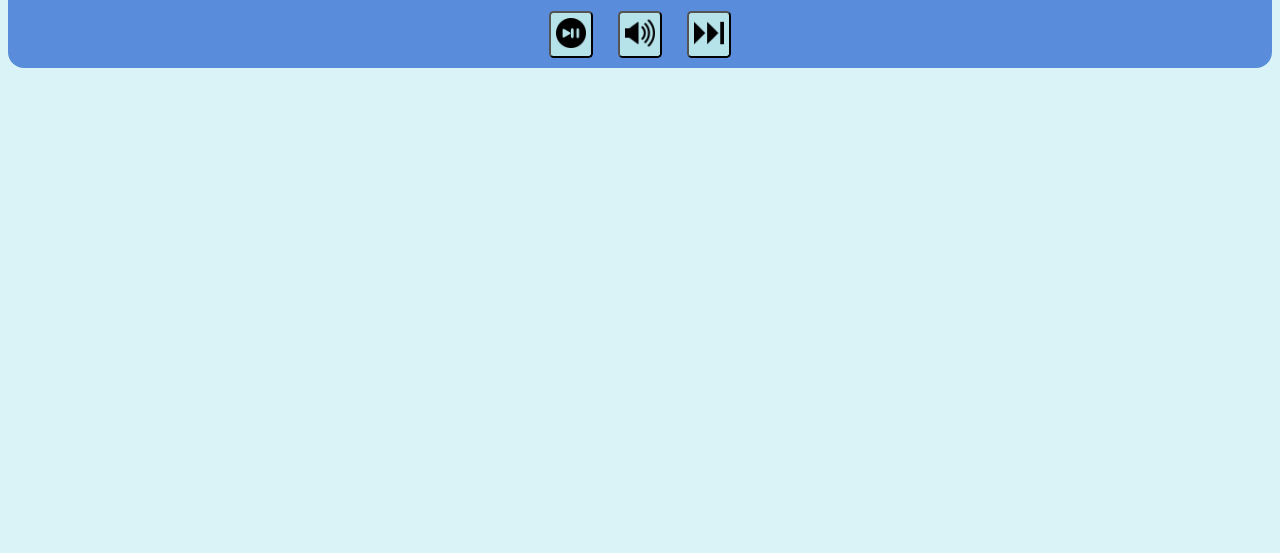
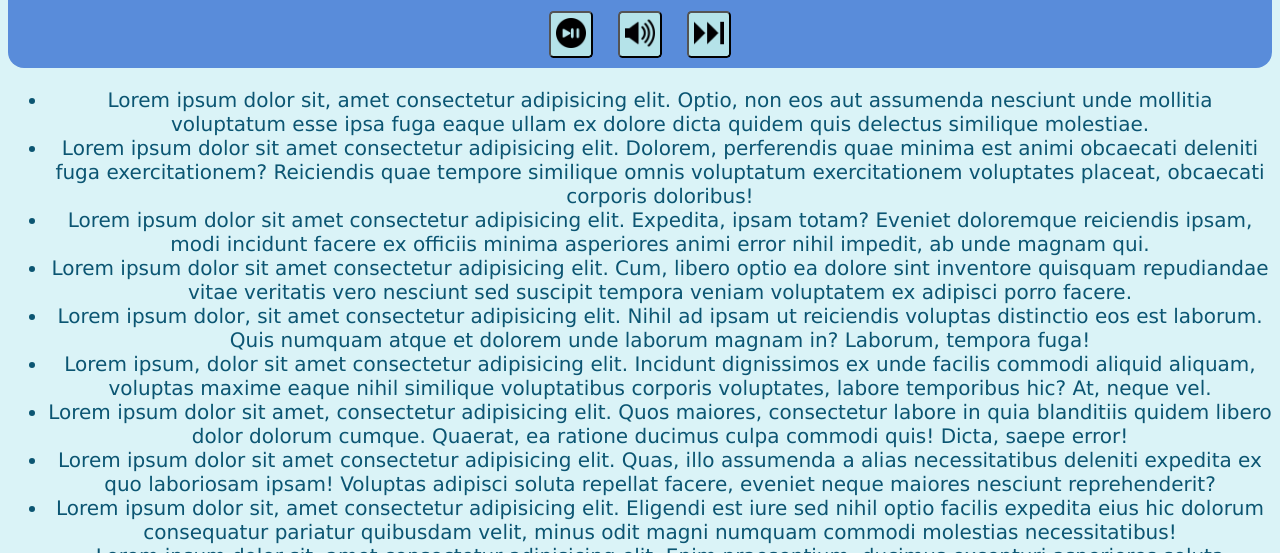
Before and after one commit to tris460/MediaPlayer, a website with bundled scripts: page index.html in a window 1280 px wide. Shown: the part 547-1100 px from the top of the page. Before the commit the page ends 800 px from the top, so only its background shows below. Built offline with nearby package versions, Linux system fonts and the light colour scheme.

Commit message:
Comentarios añadidos en HTML

```diff
--- a/index.css
+++ b/index.css
@@ -39,12 +39,13 @@ body {
     border-bottom-right-radius: 1em;
     border-bottom-left-radius: 1em;
 }
-/* .footer {
-    grid-area: footer;
-    background-color: rgb(0, 81, 255);
-    color: #fff;
-    white-space: nowrap;
-} */
+.footer {
+    /* grid-area: footer; */
+    /* background-color: rgb(0, 81, 255); */
+    color: rgb(11, 85, 114);
+    font-size: 20px;
+
+}
 .video{
     width: 50%;
     height: 50%;
--- a/index.html
+++ b/index.html
@@ -39,17 +39,26 @@
                     <li>Acerca de</li>
                 </ul>
             </aside>
-        </div>
+        </div>  -->
         <div class="footer">
             <footer>
                 <ul>
-                    <li>Facebook</li>
-                    <li>Twitter</li>
-                    <li>GitHub</li>
-                    <li>Instagram</li>
+                    <li>Lorem ipsum dolor sit, amet consectetur adipisicing elit. Optio, non eos aut assumenda nesciunt unde mollitia voluptatum esse ipsa fuga eaque ullam ex dolore dicta quidem quis delectus similique molestiae.</li>
+                    <li>Lorem ipsum dolor sit amet consectetur adipisicing elit. Dolorem, perferendis quae minima est animi obcaecati deleniti fuga exercitationem? Reiciendis quae tempore similique omnis voluptatum exercitationem voluptates placeat, obcaecati corporis doloribus!</li>
+                    <li>Lorem ipsum dolor sit amet consectetur adipisicing elit. Expedita, ipsam totam? Eveniet doloremque reiciendis ipsam, modi incidunt facere ex officiis minima asperiores animi error nihil impedit, ab unde magnam qui.</li>
+                    <li>Lorem ipsum dolor sit amet consectetur adipisicing elit. Cum, libero optio ea dolore sint inventore quisquam repudiandae vitae veritatis vero nesciunt sed suscipit tempora veniam voluptatem ex adipisci porro facere.</li>
+                    <li>Lorem ipsum dolor, sit amet consectetur adipisicing elit. Nihil ad ipsam ut reiciendis voluptas distinctio eos est laborum. Quis numquam atque et dolorem unde laborum magnam in? Laborum, tempora fuga!</li>
+                    <li>Lorem ipsum, dolor sit amet consectetur adipisicing elit. Incidunt dignissimos ex unde facilis commodi aliquid aliquam, voluptas maxime eaque nihil similique voluptatibus corporis voluptates, labore temporibus hic? At, neque vel.</li>
+                    <li>Lorem ipsum dolor sit amet, consectetur adipisicing elit. Quos maiores, consectetur labore in quia blanditiis quidem libero dolor dolorum cumque. Quaerat, ea ratione ducimus culpa commodi quis! Dicta, saepe error!</li>
+                    <li>Lorem ipsum dolor sit amet consectetur adipisicing elit. Quas, illo assumenda a alias necessitatibus deleniti expedita ex quo laboriosam ipsam! Voluptas adipisci soluta repellat facere, eveniet neque maiores nesciunt reprehenderit?</li>
+                    <li>Lorem ipsum dolor sit, amet consectetur adipisicing elit. Eligendi est iure sed nihil optio facilis expedita eius hic dolorum consequatur pariatur quibusdam velit, minus odit magni numquam commodi molestias necessitatibus!</li>
+                    <li>Lorem ipsum dolor sit, amet consectetur adipisicing elit. Enim praesentium, ducimus excepturi asperiores soluta nesciunt! Minima adipisci, quibusdam molestias, esse quidem sapiente vel pariatur voluptates ipsa earum nam ducimus quos.</li>
+                    <li>Lorem ipsum dolor sit amet consectetur adipisicing elit. Quisquam esse iure adipisci nulla eligendi sit enim eum repudiandae necessitatibus laborum beatae, delectus cum veniam praesentium minus libero molestiae modi impedit!</li>
+                    <li>Lorem ipsum dolor, sit amet consectetur adipisicing elit. Voluptatum possimus vitae, dignissimos minus culpa soluta expedita quisquam eius excepturi nihil error quam, minima accusamus neque consequuntur doloremque. Molestiae, facere temporibus.</li>
+                    <li>Lorem ipsum dolor sit, amet consectetur adipisicing elit. Perspiciatis repellendus blanditiis quos enim nisi temporibus quidem quia, cumque voluptates optio ea ex illum assumenda ut animi. Nisi velit harum dolor.</li>
                 </ul>
             </footer>
-        </div> -->
+        </div>
         <script type="module" src="./index.js"></script>
     </body>
 </html>
```
